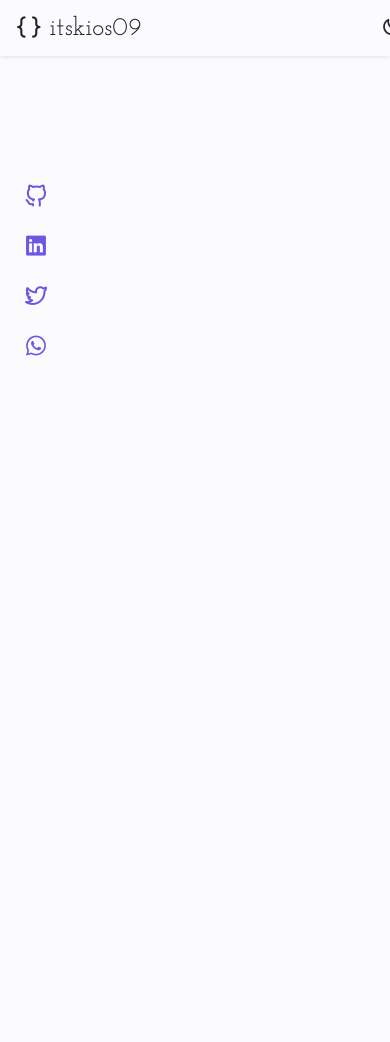
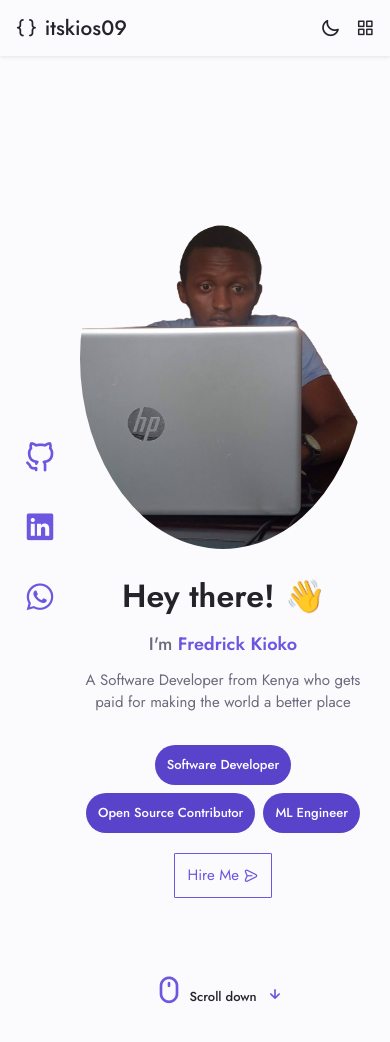
Before and after one commit to its-kios09/portfolio-web, a plain HTML site: page index.html in a window 390 px wide. Before the commit the page ends 844 px from the top, so only its background shows below. Drawn offline with nearby package versions, Linux system fonts and the light colour scheme.

Commit message:
(feat) added landing page (#13)
* (feat) added the landing page

* (feat) added styling for the landing page and dark theme

```diff
--- a/assets/css/style.css
+++ b/assets/css/style.css
@@ -1,13 +1,8 @@
-@import url('https://fonts.googleapis.com/css2?family=Josefin+Slab:wght@100;300;400&display=swap');
+@import url("https://fonts.googleapis.com/css2?family=Jost:ital,wght@0,100..900;1,100..900&display=swap");
 
-/* Variables css */
 :root {
   --header-height: 3.5rem;
-
-  /* colors */
   --hue-color: 250;
-
-  /* HSL color mode */
   --first-color: hsl(var(--hue-color) 69% 61%);
   --first-color-second: hsl(var(--hue-color) 69% 61%);
   --first-color-alt: hsl(var(--hue-color) 57% 53%);
@@ -20,30 +15,21 @@
   --container-color: #fff;
   --scroll-bar-color: hsl(var(--hue-color) 12% 90%);
   --scroll-thumb-color: hsl(var(--hue-color) 12% 80%);
-
-  /* Dark mode variables */
   --dark-title-color: hsl(var(--hue-color) 8% 95%);
   --dark-text-color: hsl(var(--hue-color) 8% 75%);
   --dark-body-color: hsl(var(--hue-color) 28% 12%);
   --dark-container-color: hsl(var(--hue-color) 29% 16%);
-
-  /* Font and Typography */
-  --body-font: "Josefin Slab", serif;
-
-  /* Font size */
+  --body-font: "Jost", sans-serif;
   --big-font-size: 2rem;
   --h1-font-size: 1.5rem;
   --h2-font-size: 1.25rem;
   --h3-font-size: 1.125rem;
+  --subtitle-font-size: 1rem;
   --normal-font-size: 0.938rem;
   --small-font-size: 0.813rem;
   --smaller-font-size: 0.75rem;
-
-  /* Font weight */
   --font-medium: 500;
   --font-semi-bold: 600;
-
-  /* Margenes Bottom */
   --mb-0-25: 0.25rem;
   --mb-0-5: 0.5rem;
   --mb-0-75: 0.75rem;
@@ -52,14 +38,11 @@
   --mb-2: 2rem;
   --mb-2-5: 2.5rem;
   --mb-3: 3rem;
-
-  /* z index */
   --z-tooltip: 10;
   --z-fixed: 100;
   --z-modal: 1000;
 }
 
-/* Dark theme */
 body.dark-theme {
   --first-color-second: hsl(var(--hue-color) 30% 8%);
   --title-color: var(--dark-title-color);
@@ -70,7 +53,6 @@ body.dark-theme {
   --scroll-thumb-color: hsl(var(--hue-color) 12% 36%);
 }
 
-/* Font size for large devices */
 @media screen and (width >= 968px) {
   :root {
     --big-font-size: 3rem;
@@ -83,7 +65,6 @@ body.dark-theme {
   }
 }
 
-/* Base */
 * {
   box-sizing: border-box;
   padding: 0;
@@ -100,7 +81,7 @@ body {
   font-size: var(--normal-font-size);
   background-color: var(--body-color);
   color: var(--text-color);
-  transition: 0.4s; /* For animation dark mode */
+  transition: 0.4s;
 }
 
 h1,
@@ -124,7 +105,6 @@ img {
   height: auto;
 }
 
-/* Reusable css classes */
 .section {
   padding: 2rem 0 4rem;
 }
@@ -135,7 +115,7 @@ img {
 
 .section__subtitle {
   display: block;
-  font-size: var(--small-font-size);
+  font-size: var(--subtitle-font-size);
   margin-bottom: var(--mb-3);
 }
 
@@ -144,9 +124,8 @@ img {
   text-align: center;
 }
 
-/* Layout */
 .container {
-  max-width: 768px;
+  max-width: 968px;
   margin-left: var(--mb-1-5);
   margin-right: var(--mb-1-5);
 }
@@ -156,7 +135,6 @@ img {
   gap: 1.5rem;
 }
 
-/* Header */
 .header {
   width: 100%;
   position: fixed;
@@ -168,7 +146,6 @@ img {
   transition: 0.4s;
 }
 
-/* Nav */
 .nav {
   max-width: 968px;
   height: var(--header-height);
@@ -177,9 +154,7 @@ img {
   align-items: center;
   margin: 0 auto;
   padding: 0 1rem;
-  gap: 15rem;
 }
-
 .nav__logo,
 .nav__toggle {
   color: var(--title-color);
@@ -206,7 +181,7 @@ img {
   color: var(--first-color);
 }
 
-@media screen and (width <= 767px) {
+@media screen and (max-width: 767px) {
   .nav__menu {
     position: fixed;
     top: -100%;
@@ -222,6 +197,14 @@ img {
   .nav__list {
     grid-template-columns: 1fr;
     gap: 1.5rem;
+  }
+
+  .nav__logo {
+    font-size: 1.3rem;
+  }
+
+  .show-menu {
+    top: var(--header-height);
   }
 }
 
@@ -257,17 +240,14 @@ img {
   color: var(--first-color-alt);
 }
 
-/* show menu */
 .show-menu {
   top: var(--header-height);
 }
 
-/* Theme button */
 .nav__btns {
   display: flex;
   align-items: center;
   gap: 1rem;
-  margin-left: auto;
 }
 
 .change-theme {
@@ -275,12 +255,13 @@ img {
   color: var(--title-color);
   cursor: pointer;
   transition: 0.3s;
+  margin-left: 2rem;
 }
 
 .change-theme:hover {
   color: var(--first-color);
 }
-/* Home Section */
+
 .home {
   padding: 6rem 0 2rem;
   position: relative;
@@ -288,14 +269,16 @@ img {
 }
 
 .home__container {
+  position: relative;
   row-gap: 3rem;
-  padding-top: 2rem;
 }
 
 .home__content {
   display: grid;
-  grid-template-columns: 0.5fr 3fr;
+  grid-template-columns: auto 1fr auto;
   align-items: center;
+  gap: 8rem;
+  padding-top: 2rem;
 }
 
 .home__social {
@@ -305,7 +288,7 @@ img {
 }
 
 .home__social-icon {
-  font-size: 1.5rem;
+  font-size: 2rem;
   color: var(--first-color);
   transition: 0.3s;
 }
@@ -315,83 +298,183 @@ img {
   transform: translateY(-0.25rem);
 }
 
+.home__data {
+  text-align: left;
+  max-width: 1000px;
+  padding-right: 2rem;
+}
+
+.home__title {
+  font-size: var(--big-font-size);
+  margin-bottom: var(--mb-0-75);
+}
+
+.home__hand {
+  display: inline-block;
+  transform-origin: bottom;
+  animation: wave 2s infinite;
+}
+
+@keyframes wave {
+  0%,
+  100% {
+    transform: rotate(0deg);
+  }
+  25% {
+    transform: rotate(15deg);
+  }
+  50% {
+    transform: rotate(-10deg);
+  }
+  75% {
+    transform: rotate(5deg);
+  }
+}
+
+.home__subtitle {
+  font-size: var(--h3-font-size);
+  color: var(--text-color);
+  font-weight: var(--font-medium);
+  margin-bottom: var(--mb-0-75);
+}
+
+.home__subtitle span {
+  color: var(--first-color);
+  font-weight: var(--font-semi-bold);
+}
+
+.home__description {
+  margin-bottom: var(--mb-2);
+  max-width: 400px;
+}
+
+.home__tags {
+  display: flex;
+  flex-wrap: wrap;
+  gap: 0.5rem;
+  margin-bottom: var(--mb-2);
+  width: 800px;
+}
+
+.home__tag {
+  background-color: var(--first-color-alt);
+  color: white;
+  padding: 0.65rem 0.75rem;
+  border-radius: 2rem;
+  font-size: var(--small-font-size);
+  font-weight: var(--font-medium);
+}
+.button__hire-me {
+  border: 1px solid var(--first-color);
+  color: var(--first-color);
+  padding: 0.65rem 0.75rem;
+  cursor: pointer;
+  border-radius: 2%;
+  transition: 0.3s;
+}
+
+.home__img {
+  position: relative;
+  display: flex;
+  justify-content: center;
+  align-items: center;
+  margin-right: calc(-1 * (100vw - 968px) / 2);
+}
+
+.home__profile-img {
+  width: 100%;
+  border-radius: 50%;
+  object-fit: cover;
+}
+
+.home__scroll {
+  text-align: center;
+  width: 100%;
+  margin-top: 5rem;
+  margin-left: 1.5rem;
+}
+
+.home__scroll-button {
+  color: var(--first-color);
+  transition: 0.3s;
+}
+
+.home__scroll-button:hover {
+  transform: translateY(0.25rem);
+}
+
+.home__scroll-mouse {
+  font-size: 2rem;
+}
+
+.home__scroll-name {
+  font-size: var(--small-font-size);
+  color: var(--title-color);
+  font-weight: var(--font-medium);
+  margin-right: var(--mb-0-25);
+}
+
+.home__scroll-arrow {
+  font-size: 1.25rem;
+}
+
+
+@media screen and (max-width: 968px) {
+  .home__content {
+    grid-template-columns: auto 1fr;
+    grid-template-rows: auto auto;
+    grid-template-areas:
+      "social image"
+      "social data";
+    gap: 1.5rem;
+    padding-top: 1rem;
+  }
+
+  .home__social {
+    grid-area: social;
+    align-self: center;
+  }
+
+  .home__img {
+    grid-area: image;
+    order: initial;
+    margin-right: 0;
+    justify-self: center;
+  }
+
+  .home__data {
+    grid-area: data;
+    padding-right: 0;
+    text-align: center;
+  }
+
+  .home__description {
+    width: 100%;
+  }
+  .home__tags {
+    width: 100%;
+    justify-content: center;
+  }
+}
+
 .dark-theme .home__social-icon {
-    color: white;
+  color: white;
 }
 
 .dark-theme .home__social-icon:hover {
-    color: var(--first-color);
-}
-/* Responsive */
-@media screen and (min-width: 768px) {
-  .home {
-    padding: 8rem 0 2rem;
-  }
-
-  .home__content {
-    grid-template-columns: max-content 1fr 1fr;
-    padding-top: 3.5rem;
-    column-gap: 2rem;
-  }
-
-  .home__social {
-    order: 1;
-    flex-direction: column;
-    gap: 1.5rem;
-  }
-
-  .home__img {
-    order: 2;
-    width: 350px;
-    height: 350px;
-  }
-
-  .home__data {
-    order: 3;
-    text-align: left;
-    padding: 0;
-  }
-
-  .home__title::after {
-    left: 0;
-    width: 50%;
-  }
-
-  .home__description {
-    margin-left: 0;
-    margin-right: 0;
-  }
-
-  .home__scroll {
-    justify-content: flex-start;
-  }
+  color: var(--first-color);
 }
 
-@media screen and (min-width: 1024px) {
-  .home__img {
-    width: 400px;
-    height: 400px;
-  }
-
-  .home__title {
-    font-size: 3rem;
-  }
-
-  .home__subtitle {
-    font-size: 1.75rem;
-  }
-
-  .home__description {
-    font-size: 1.1rem;
-  }
+.dark-theme .home__tag {
+  background-color: white;
+  color: var(--first-color-second);
 }
-
-/* For desktop */
-@media screen and (width >= 768px) {
-  .nav {
-    padding: 0 2rem;
-  }
-
+.dark-theme .button__hire-me {
+  background-color: transparent;
+  color: white;
+  border: 1px solid white;
+}
+@media screen and (min-width: 768px) {
   .nav__menu {
     margin-left: auto;
   }
--- a/index.html
+++ b/index.html
@@ -1,28 +1,14 @@
 <!DOCTYPE html>
 <html lang="en">
   <head>
-    <meta charset="utf-8">
-    <meta http-equiv="X-UA-Compatible" content="IE=edge">
-    <meta name="viewport" content="width=device-width, initial-scale=1.0">
+    <meta charset="utf-8" />
+    <meta http-equiv="X-UA-Compatible" content="IE=edge" />
+    <meta name="viewport" content="width=device-width, initial-scale=1.0" />
     <title>Home | itskios09</title>
-
-    <!-- Icon Scout Unicons -->
-    <link
-      rel="stylesheet"
-      href="https://unicons.iconscout.com/release/v4.0.0/css/line.css"
-    >
-
-    <!-- favicon -->
-    <link
-      rel="icon"
-      type="image/png"
-      href="./assets/images/apple-touch-icon.png"
-    >
-
-    <!-- Google Fonts -->
-
-    <!-- Custom CSS -->
-    <link rel="stylesheet" href="./assets/css/style.css">
+    <link rel="stylesheet" href="https://unicons.iconscout.com/release/v4.0.0/css/line.css" />
+    <link rel="icon" type="image/png" href="./assets/images/apple-touch-icon.png" />
+    <link href="https://fonts.googleapis.com/css2?family=Poppins:wght@400;500;600&display=swap" rel="stylesheet" />
+    <link rel="stylesheet" href="./assets/css/style.css" />
   </head>
   <body>
     <header class="header" id="header">
@@ -33,24 +19,12 @@
 
         <div class="nav__menu" id="nav-menu">
           <ul class="nav__list grid">
-            <li class="nav__item">
-              <a href="#about" class="nav__link">About</a>
-            </li>
-            <li class="nav__item">
-              <a href="#education" class="nav__link">Education</a>
-            </li>
-            <li class="nav__item">
-              <a href="#skills" class="nav__link">Skills</a>
-            </li>
-            <li class="nav__item">
-              <a href="#projects" class="nav__link">Projects</a>
-            </li>
-            <li class="nav__item">
-              <a href="#achievements" class="nav__link">Achievements</a>
-            </li>
-            <li class="nav__item">
-              <a href="#contact" class="nav__link">Contact</a>
-            </li>
+            <li class="nav__item"><a href="#about" class="nav__link">About</a></li>
+            <li class="nav__item"><a href="#education" class="nav__link">Education</a></li>
+            <li class="nav__item"><a href="#skills" class="nav__link">Skills</a></li>
+            <li class="nav__item"><a href="#projects" class="nav__link">Projects</a></li>
+            <li class="nav__item"><a href="#achievements" class="nav__link">Achievements</a></li>
+            <li class="nav__item"><a href="#contact" class="nav__link">Contact</a></li>
           </ul>
           <i class="uil uil-times nav__close" id="nav-close"></i>
         </div>
@@ -64,12 +38,10 @@
       </nav>
     </header>
 
-    <!--  main  -->
     <main class="main">
-      <!-- home -->
       <section class="home section" id="home">
-        <div class="home__container container grid">
-          <div class="home__content grid">
+        <div class="home__container container">
+          <div class="home__content">
             <div class="home__social">
               <a href="#" target="_blank" class="home__social-icon" aria-label="GitHub">
                 <i class="uil uil-github-alt"></i>
@@ -77,15 +49,42 @@
               <a href="#" target="_blank" class="home__social-icon" aria-label="LinkedIn">
                 <i class="uil uil-linkedin"></i>
               </a>
-              <a href="#" target="_blank" class="home__social-icon" aria-label="Twitter">
-                <i class="uil uil-twitter-alt"></i>
-              </a>
               <a href="#" target="_blank" class="home__social-icon" aria-label="WhatsApp">
                 <i class="uil uil-whatsapp"></i>
               </a>
             </div>
+
+            <div class="home__data">
+              <h1 class="home__title">Hey there! <span class="home__hand">👋</span></h1>
+              <h3 class="home__subtitle">I'm <span>Fredrick Kioko</span></h3>
+              <p class="home__description">
+                A Software Developer from Kenya who gets paid for making the world
+                a better place
+              </p>
+              <div class="home__tags">
+                <span class="home__tag">Software Developer</span>
+                <span class="home__tag">Open Source Contributor</span>
+                <span class="home__tag">ML Engineer</span>
+              </div>
+              <a href="#contact" class="button__hire-me button--flex">
+                Hire Me <i class="uil uil-message button__icon"></i>
+              </a>
+            </div>
+
+            <div class="home__img">
+              <img src="./assets/images/logo.png" alt="its-kios09" class="home__profile-img" />
+            </div>
           </div>
+
+
         </div>
+        <div class="home__scroll">
+            <a href="#about" class="home__scroll-button button--flex">
+              <i class="uil uil-mouse-alt home__scroll-mouse"></i>
+              <span class="home__scroll-name">Scroll down</span>
+              <i class="uil uil-arrow-down home__scroll-arrow"></i>
+            </a>
+          </div>
       </section>
     </main>
 
```
